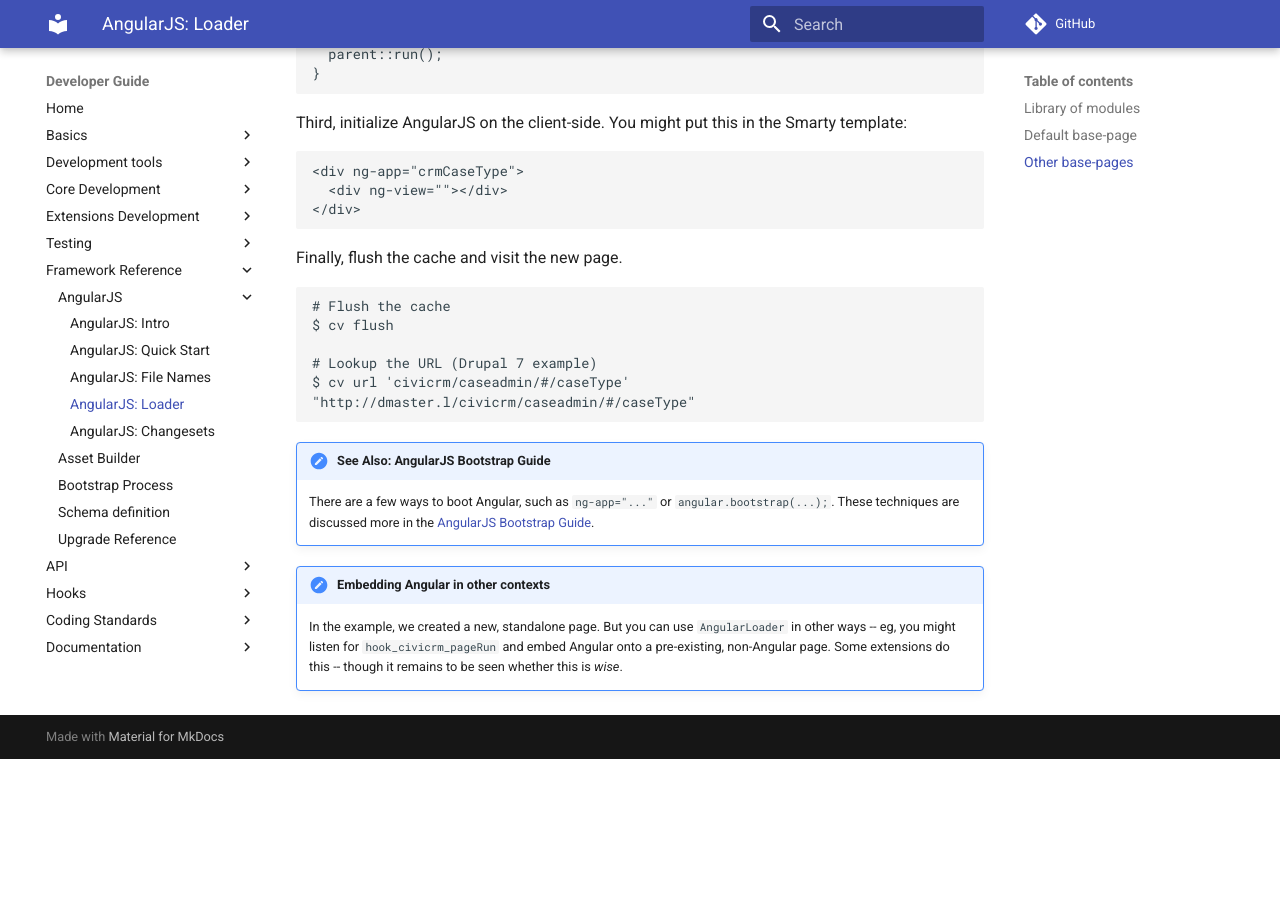
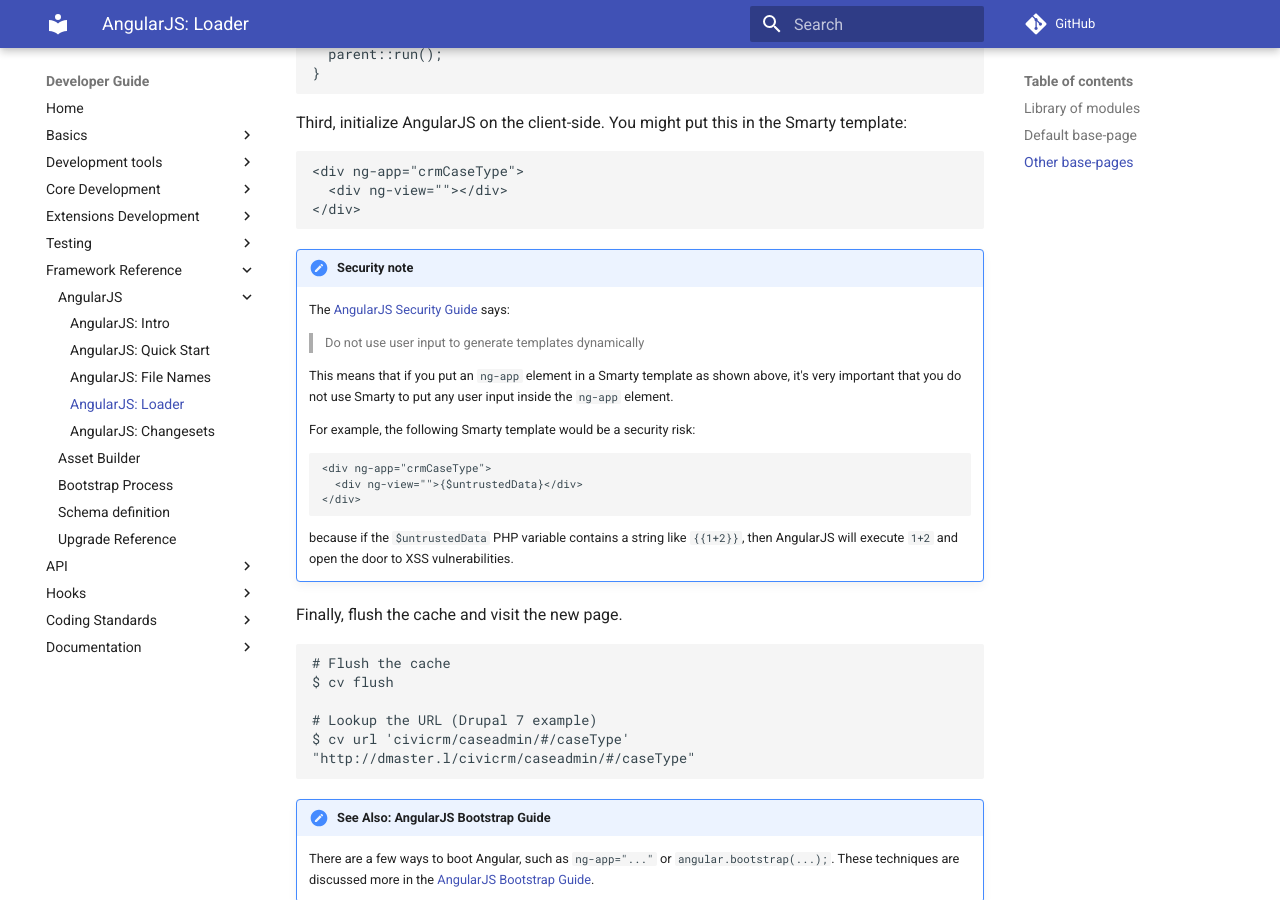
Before and after one commit to civicrm/civicrm-dev-docs, an MkDocs documentation site: the page built from docs/framework/angular/loader.md, in a window 1280 px wide and 900 px high, scrolled down 3072 px. Built offline with MkDocs 1.6.1 and Material for MkDocs 9.7.7, drawn with Linux system fonts in a browser that asks for light colours; comment, search, counter and statistics services are not loaded; old or Windows-style settings are respelled for this version of MkDocs; before the commit the page ends 3831 px from its top, so only the background shows below that.

Commit message:
Add security note about AngularJS in Smarty

````diff
--- a/docs/framework/angular/loader.md
+++ b/docs/framework/angular/loader.md
@@ -160,6 +160,24 @@
 </div>
 ```
 
+!!! caution "Security note"
+
+    The [AngularJS Security Guide](https://docs.angularjs.org/guide/security) says:
+
+    > Do not use user input to generate templates dynamically
+
+    This means that if you put an `ng-app` element in a Smarty template as shown above, it's very important that you do not use Smarty to put any user input inside the `ng-app` element.
+
+    For example, the following Smarty template would be a security risk:
+
+    ```html
+    <div ng-app="crmCaseType">
+      <div ng-view="">{$untrustedData}</div>
+    </div>
+    ```
+
+    because if the `$untrustedData` PHP variable contains a string like `{{1+2}}`, then AngularJS will execute `1+2` and open the door to XSS vulnerabilities.
+
 Finally, flush the cache and visit the new page.
 
 ```
````
